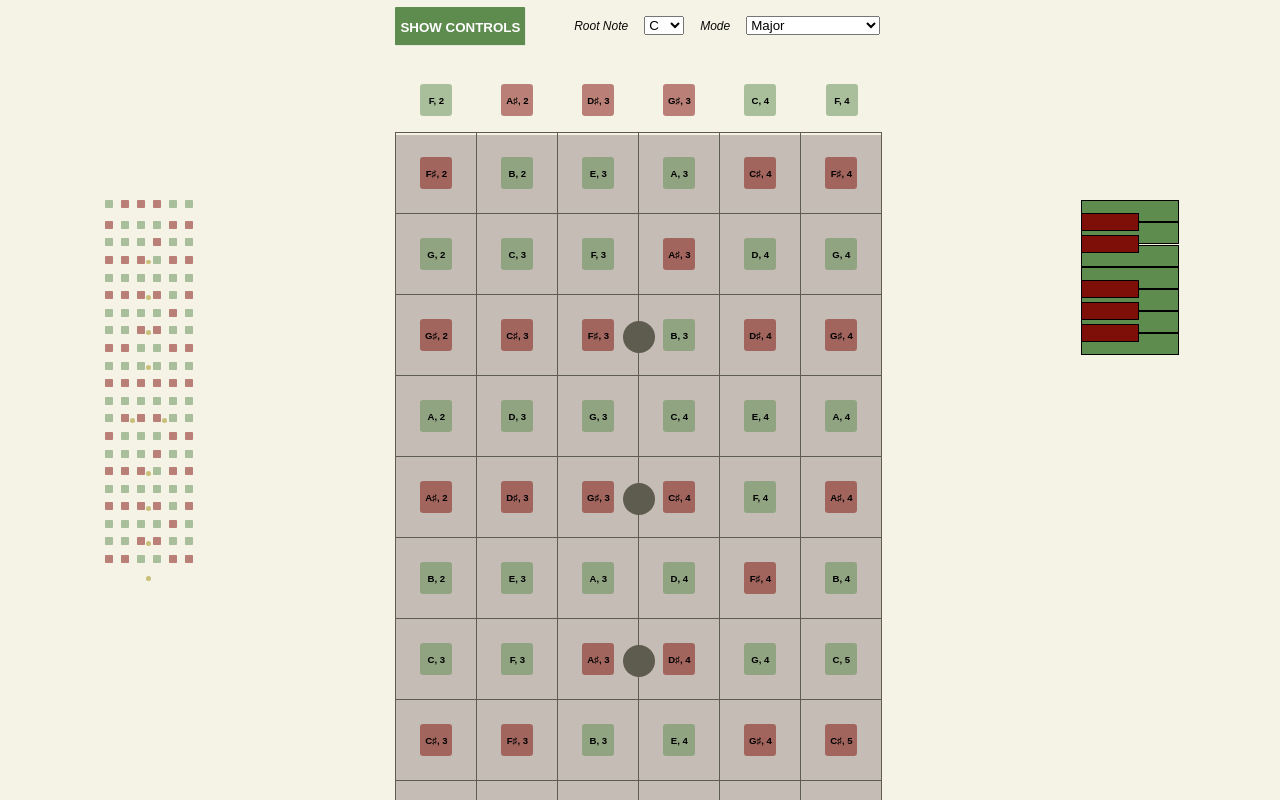
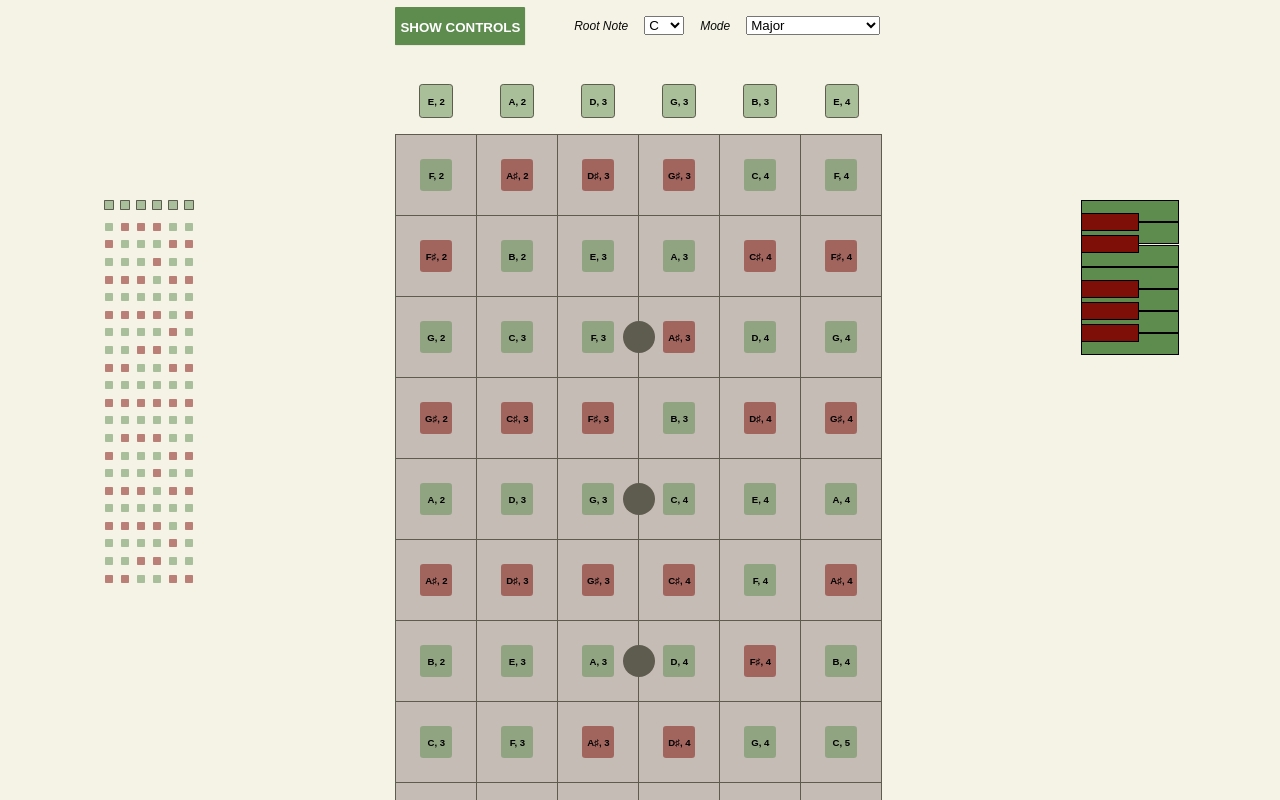
Before and after one commit to brotherclone/neck-brace, a React app: page / in a window 1280 px wide. Shown: the top 800 px of the page. Built offline with nearby package versions, Linux system fonts and the light colour scheme; a web font is replaced by a local one.

Commit message:
banjo support

```diff
--- a/src/components/Fret/Fret.module.scss
+++ b/src/components/Fret/Fret.module.scss
@@ -43,36 +43,45 @@
   }
 }
 
-.fret-container{
+.fret-container-hidden{
+  min-height: 5rem;
+  min-width: 5rem;
+  border-width: 1px 0 0 1px;
+  background-color: $soft-wheat;
+  .fret-label-container, .fret-label-container-open{
+    display: none;
+  }
+  &:nth-child(1) {
+    min-height: 1.5rem;
+    min-width: 1.5rem;
+    margin-bottom: 2.125rem;
+  }
+}
+
+.fret-container {
   min-height: 5rem;
   min-width: 5rem;
   border-top: 1px solid $gray-anne;
   border-left: 1px solid $gray-anne;
-  &:nth-child(1){
+  &:nth-child(1) {
     min-height: 1.5rem;
     min-width: 1.5rem;
     margin-bottom: 1rem;
   }
-  &:last-child{
-    border-bottom:1px solid $gray-anne;
+  &:last-child {
+    border-bottom: 1px solid $gray-anne;
   }
-  .fret-label-container{
+  .fret-label-container {
     @include fret-label-helper(2rem);
-    .short-hidden{
-      .fret-label{
-        display: none;
-      }
-    }
-    .fret-label{
+    .fret-label {
       color: $gray-anne;
       @include header-text();
       font-size: 0.6rem;
     }
   }
-
-  .fret-label-container-open{
+  .fret-label-container-open {
     @include fret-label-helper(2rem, 1px solid $gray-anne);
-    .fret-label{
+    .fret-label {
       color: $gray-anne;
       @include header-text();
       font-size: 0.6rem;
@@ -81,10 +90,24 @@
   }
 }
 
+.mini-fret-container-hidden {
+  min-height: 1.1rem;
+  min-width: 1rem;
+  border: none;
+
+  &:nth-child(1) {
+    min-height: 0.25rem;
+    min-width: 0.25rem;
+    margin-bottom: 0.875rem;
+  }
+}
+
+
 .mini-fret-container{
   min-height: 1.1rem;
   min-width: 1rem;
   border: none;
+  background-color: $soft-wheat;
   &:nth-child(1){
     min-height: 0.25rem;
     min-width:  0.25rem;
--- a/src/components/Fret/Fret.tsx
+++ b/src/components/Fret/Fret.tsx
@@ -18,6 +18,7 @@ const Fret: React.FC<FretProperties> = ({
   isMini,
 }) => {
   const [fretDisplay, setFretDisplay] = React.useState('fret-label-container');
+  const [fretContainer, setFretContainer] = React.useState('fret-container');
   function displayLabel() {
     let label: string;
     if (showOctave && !isMini) {
@@ -30,9 +31,16 @@ const Fret: React.FC<FretProperties> = ({
     return <>{label}</>;
   }
   React.useEffect(() => {
+    let fretContainerClass: string;
+    if (isMini) {
+      fretContainerClass = 'mini-fret-container';
+    } else {
+      fretContainerClass = 'fret-container';
+    }
     if (fretInfo.hidden) {
-      setFretDisplay('fret-label-container short-hidden');
-    } else {
+      fretContainerClass += '-hidden';
+    }
+    setFretContainer(fretContainerClass);
     if (fretInfo.fretNumber === 0) {
       setFretDisplay('fret-label-container-open');
       if (fretInfo.scaleInfo === PitchToScaleRelationship.NotSet) {
@@ -52,11 +60,16 @@ const Fret: React.FC<FretProperties> = ({
         setFretDisplay('fret-label-container chromatic');
       }
     }
-    }
-  }, [fretInfo.scaleInfo, fretInfo.fretNumber, scale.notes]);
+  }, [
+    fretInfo.hidden,
+    isMini,
+    fretInfo.scaleInfo,
+    fretInfo.fretNumber,
+    scale.notes,
+  ]);
 
   return (
-    <div className={isMini ? 'mini-fret-container' : 'fret-container'}>
+    <div className={fretContainer}>
       <div className={fretDisplay}>
         <div className={'fret-label'} aria-label={fretInfo.fretName}>
           {displayLabel()}
--- a/src/components/Neck/Neck.tsx
+++ b/src/components/Neck/Neck.tsx
@@ -60,6 +60,7 @@ const Neck: React.FC<NeckProperties> = ({
               scale={scale}
               showOctave={showOctave}
               isMini={isMini}
+              isShortened={s.openNote.fretNumber !== 0}
             />
           );
         })}
--- a/src/components/String/String.module.scss
+++ b/src/components/String/String.module.scss
@@ -8,6 +8,14 @@
 
 .string-container{
   width: $neck-width;
+
+    .string-container-inner.shortened{
+     background: $soft-wheat;
+      .fret-container{
+        background: $jaguar;
+      }
+    }
+
   &:last-of-type{
     .string-container-inner{
       .fret-container{
--- a/src/components/String/String.tsx
+++ b/src/components/String/String.tsx
@@ -10,6 +10,7 @@ interface StringProperties {
   scale: Scale;
   showOctave: boolean;
   isMini: boolean;
+  isShortened: boolean;
 }
 
 const String: React.FC<StringProperties> = ({
@@ -18,10 +19,18 @@ const String: React.FC<StringProperties> = ({
   scale,
   showOctave,
   isMini,
+  isShortened,
 }) => {
   return (
     <div className={isMini ? 'mini-string-container' : 'string-container'}>
-      <div className={'string-container-inner'} aria-description={stringName}>
+      <div
+        className={
+          isShortened
+            ? 'string-container-inner shortened'
+            : 'string-container-inner'
+        }
+        aria-description={stringName}
+      >
         {stringInfo.frets.map((f, index) => {
           f.stringName = stringName;
           return (
--- a/src/models/StringInfo.ts
+++ b/src/models/StringInfo.ts
@@ -27,8 +27,9 @@ export class StringInfo {
   buildString() {
     let pitchTracker = this.openNote.pitchClass.integerNotation;
     let octaveTracker = this.openNote.octave;
+    this.frets.push(this.openNote);
     if (!this.built) {
-      for (let i = 1; i < this.fretCount; i++) {
+      for (let i = this.openNote.fretNumber + 1; i < this.fretCount; i++) {
         if (pitchTracker + 1 < Pitches.length) {
           pitchTracker++;
         } else {
@@ -42,12 +43,27 @@ export class StringInfo {
           fretNumber: i,
           stringName: this.name,
           hidden: false,
-          //hidden: this.openNote.fretNumber > 0 && i < this.openNote.fretNumber,
         };
         this.frets.push(newFret);
       }
     }
+    if (this.openNote.fretNumber !== 0) {
+      this.backFillFrets();
+    }
     this.built = true;
+  }
+  backFillFrets() {
+    for (let i = 0; i < this.openNote.fretNumber; i++) {
+      const newFret: FretInfo = {
+        octave: this.openNote.octave,
+        pitchClass: Pitches[this.openNote.pitchClass.integerNotation],
+        fretName: 'hidden fret',
+        fretNumber: i,
+        stringName: this.name,
+        hidden: true,
+      };
+      this.frets.unshift(newFret);
+    }
   }
 
   setScale(pitches: PitchClass[]) {
```
Lines whose indentation alone changed are shown as unchanged.
